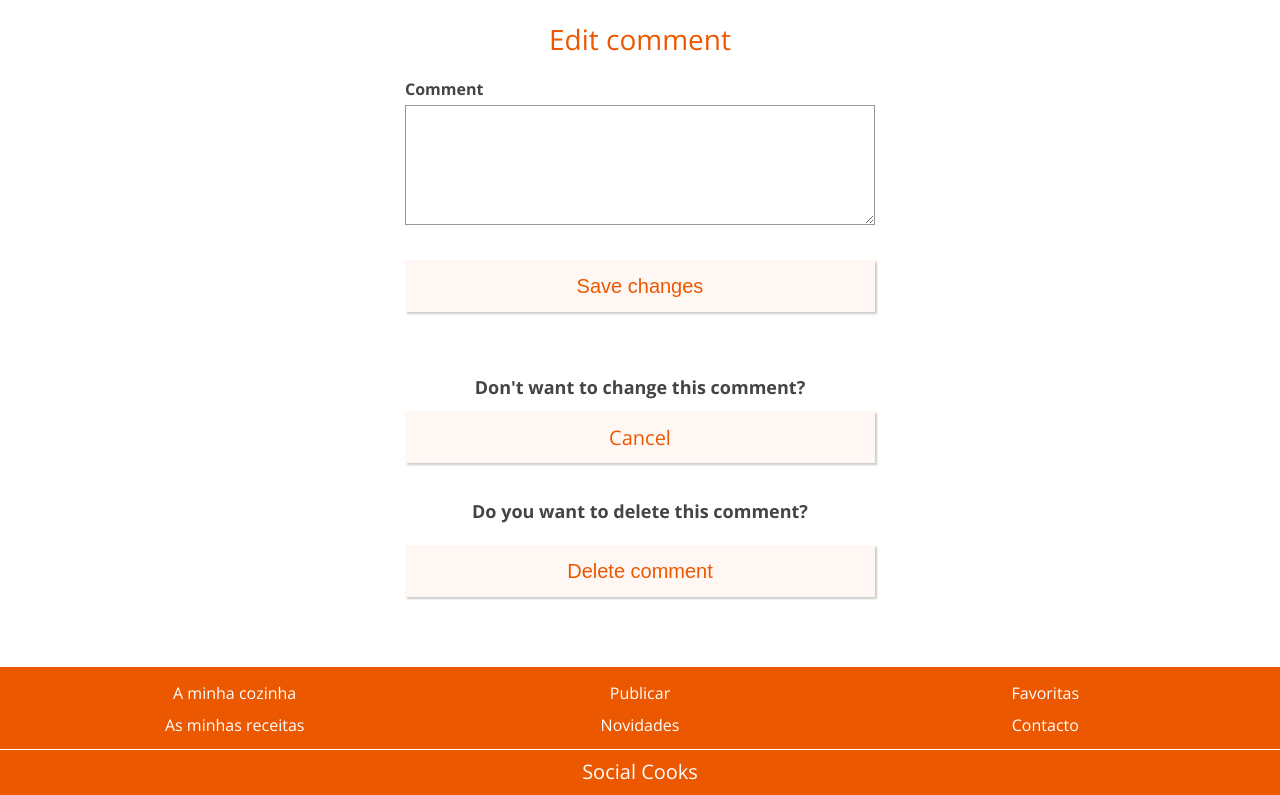
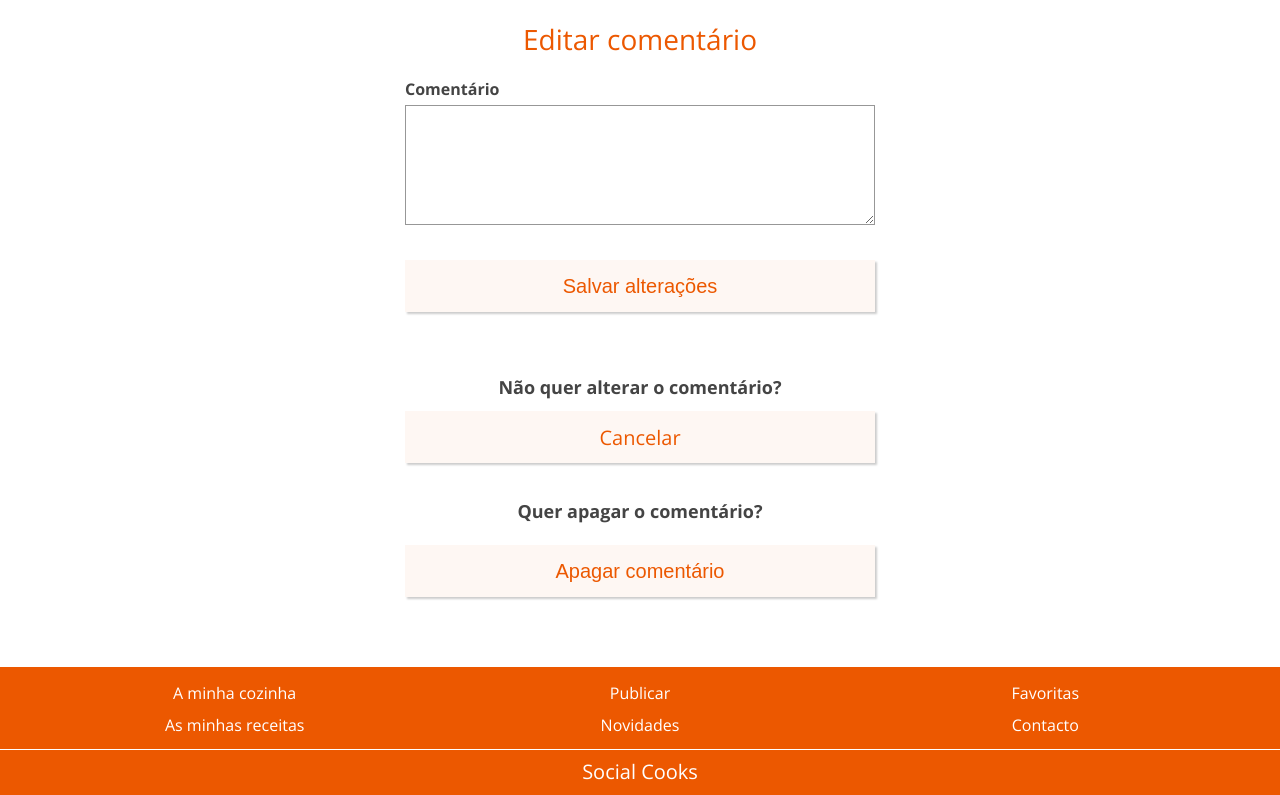
Before and after one commit to nmiguelmoura/Cook-Social, a Python web app: template www/templates/edit_comment.html in a window 1280 px wide. Shown: the part 58-853 px from the top of the page. Run offline with Jinja, Linux system fonts and the light colour scheme; the template is opened without the code that fills it, so the values that code supplies are empty.

Commit message:
Translate edit_comment.html to pt

```diff
--- a/www/templates/edit_comment.html
+++ b/www/templates/edit_comment.html
@@ -1,42 +1,42 @@
 {% extends "base.html" %}
 
 {% block head %}
-<title>Edit comment - Social Cooks</title>
+<title>Editar comentário - Social Cooks</title>
 {% endblock %}
 
 {% block content %}
 <div id="edit-comment" class="page-content wrapper-special">
     <section class="padded-col-sm-12-12">
-        <h2>Edit comment</h2>
+        <h2>Editar comentário</h2>
         <form method="post">
             <div class="input-labels">
                 <div class="label">
-                    <p>Comment</p>
+                    <p>Comentário</p>
                     <textarea title="Comment" name="comment">{{comment}}</textarea>
                     <p class="error-message">{{error_comment}}</p>
                 </div>
             </div>
             <div class="button-container col-sm-12-12">
                 <div class="input-submit">
-                    <input type="submit" value="Save changes">
+                    <input type="submit" value="Salvar alterações">
                 </div>
             </div>
         </form>
         <br>
     </section>
     <section class="padded-col-sm-12-12 other-options">
-        <p class="generic-text strong-text">Don't want to change this comment?</p>
+        <p class="generic-text strong-text">Não quer alterar o comentário?</p>
         <div class="button-container col-sm-12-12">
-            <a href="/recipe?id={{recipe_id}}" class="button"><p>Cancel</p></a>
+            <a href="/recipe?id={{recipe_id}}" class="button"><p>Cancelar</p></a>
         </div>
     </section>
     <section class="padded-col-sm-12-12 other-options">
-        <p class="generic-text strong-text">Do you want to delete this comment?</p>
+        <p class="generic-text strong-text">Quer apagar o comentário?</p>
         <div class="button-container col-sm-12-12">
             <form method="post" action="/deletecomment">
                 <input type="hidden" name="id" value="{{id}}">
                 <div class="input-submit">
-                    <input type="submit" value="Delete comment">
+                    <input type="submit" value="Apagar comentário">
                 </div>
             </form>
         </div>
```
